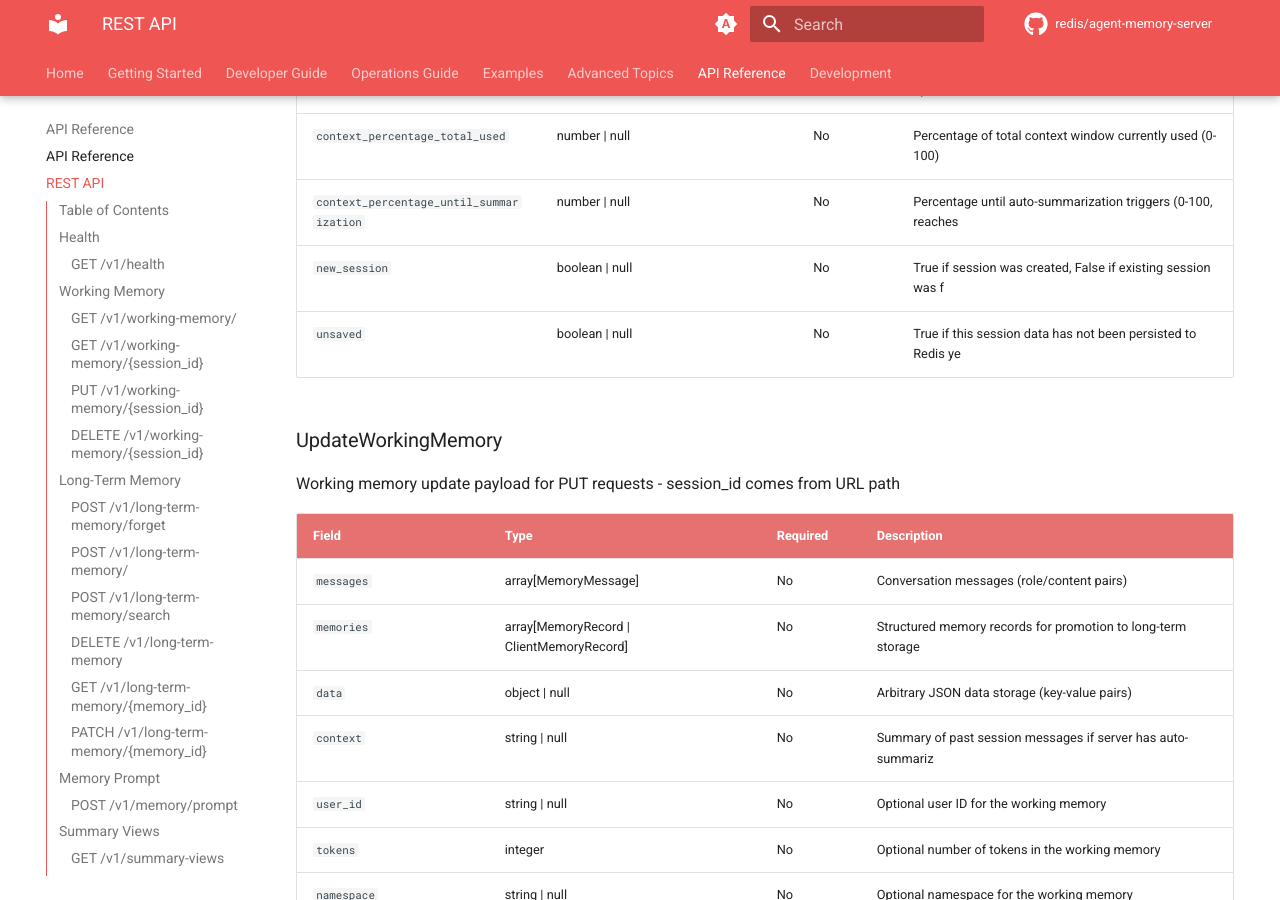
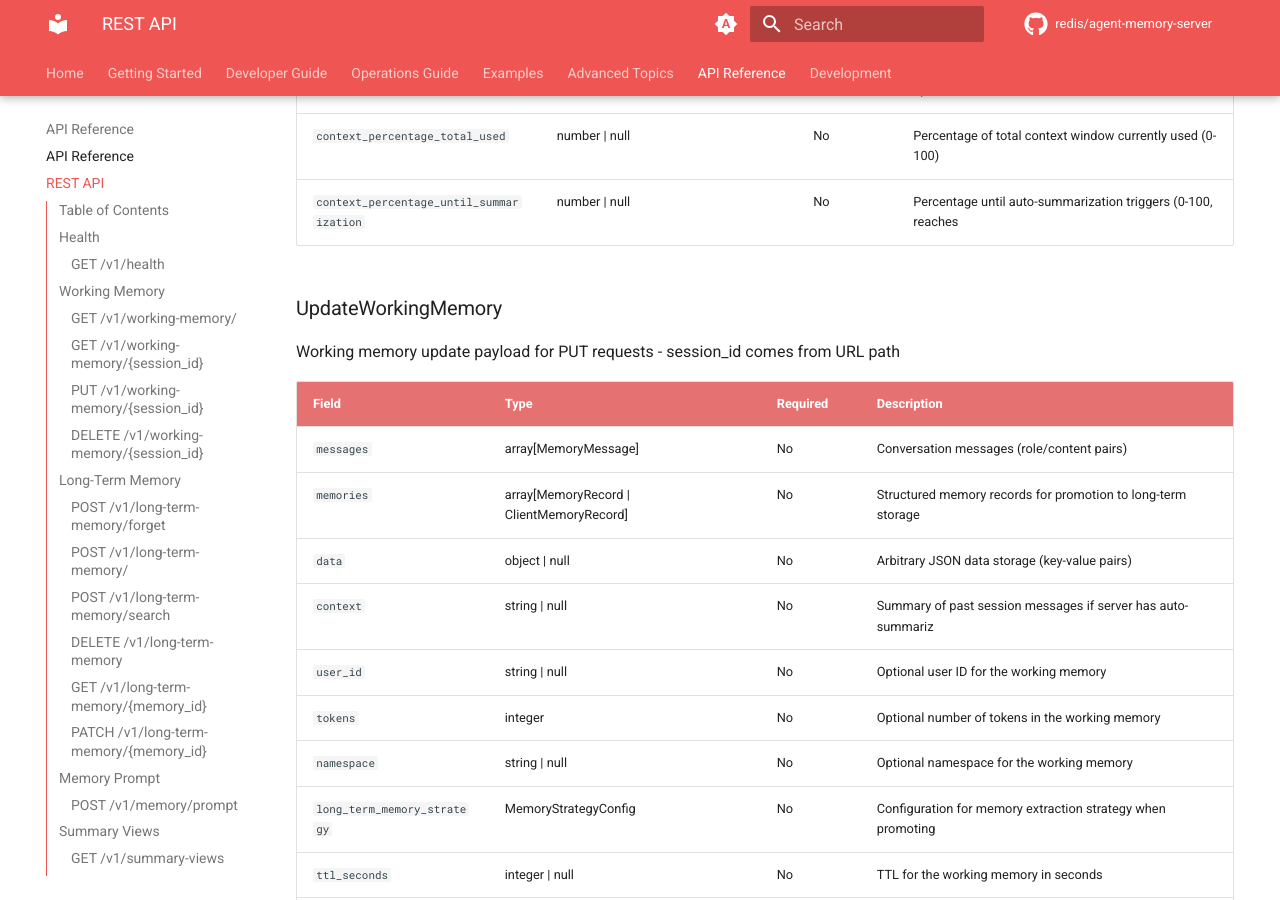
Before and after one commit to redis/agent-memory-server, an MkDocs documentation site: the page built from docs/api.md, in a window 1280 px wide and 900 px high, scrolled down 12380 px. Built offline with MkDocs 1.6.1 and Material for MkDocs 9.7.7, drawn with Linux system fonts in a browser that asks for light colours; comment, search, counter and statistics services are not loaded; the version menu is left out.

Commit message:
docs: remove new_session/unsaved from WorkingMemoryResponse docs

```diff
--- a/docs/api.md
+++ b/docs/api.md
@@ -530,8 +530,6 @@ Response containing working memory
 | `updated_at` | string | No | Datetime when the working memory was last updated |
 | `context_percentage_total_used` | number \| null | No | Percentage of total context window currently used (0-100) |
 | `context_percentage_until_summarization` | number \| null | No | Percentage until auto-summarization triggers (0-100, reaches |
-| `new_session` | boolean \| null | No | True if session was created, False if existing session was f |
-| `unsaved` | boolean \| null | No | True if this session data has not been persisted to Redis ye |
 
 ### UpdateWorkingMemory
 
```
